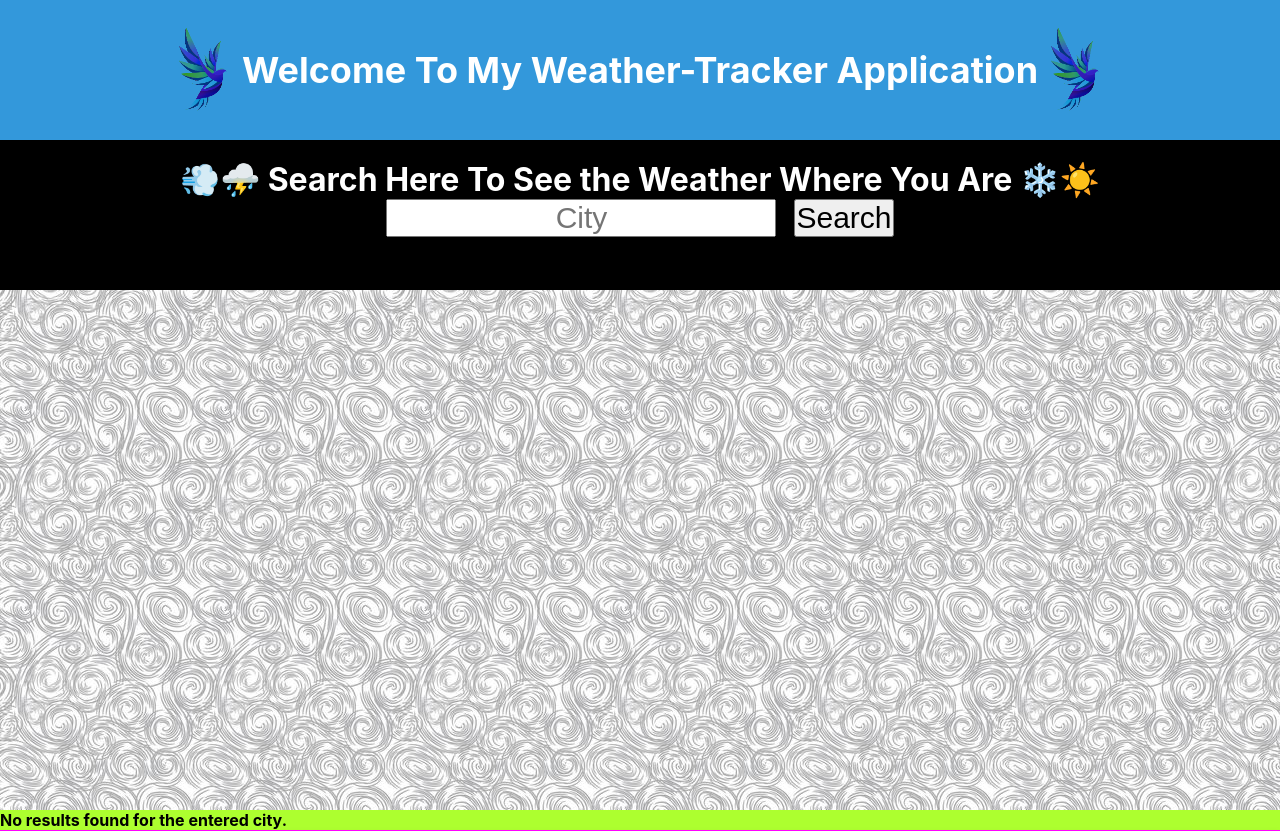
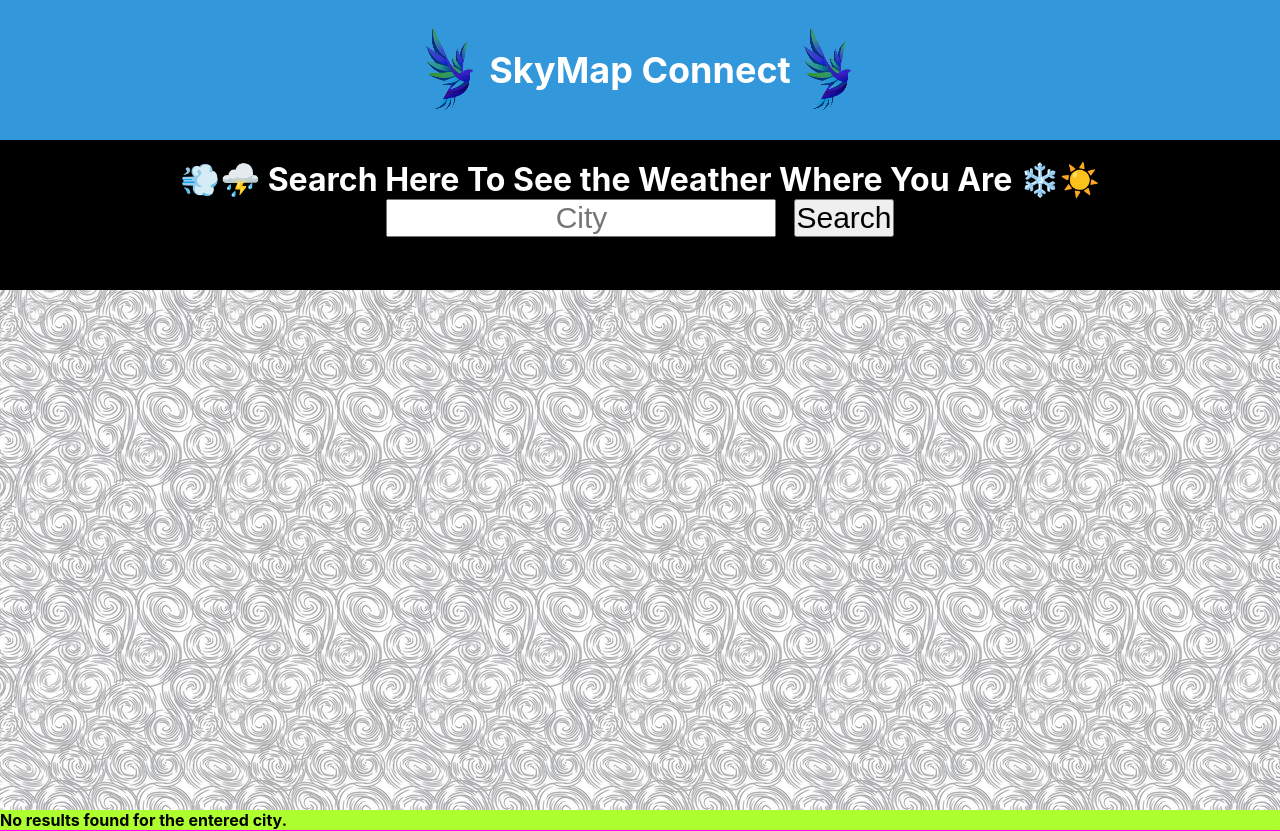
Before and after one commit to liethdallal/Project-3-SkyMap-Connect, a React (Create React App) app: page / in a window 1280 px wide. Shown: the top 831 px of the page. Built offline with nearby package versions, Linux system fonts and the light colour scheme; no server answers.

Commit message:
changed title

```diff
--- a/src/components/Header.js
+++ b/src/components/Header.js
@@ -7,7 +7,7 @@ function Header() {
 
         <div id="headerbox">
             <img id="logo" src= {logo} alt="logo" />
-            <h1>Welcome To My Weather-Tracker Application</h1>
+            <h1>SkyMap Connect</h1>
             <img id="logo" src= {logo} alt="logo" />
         </div>
 
```
